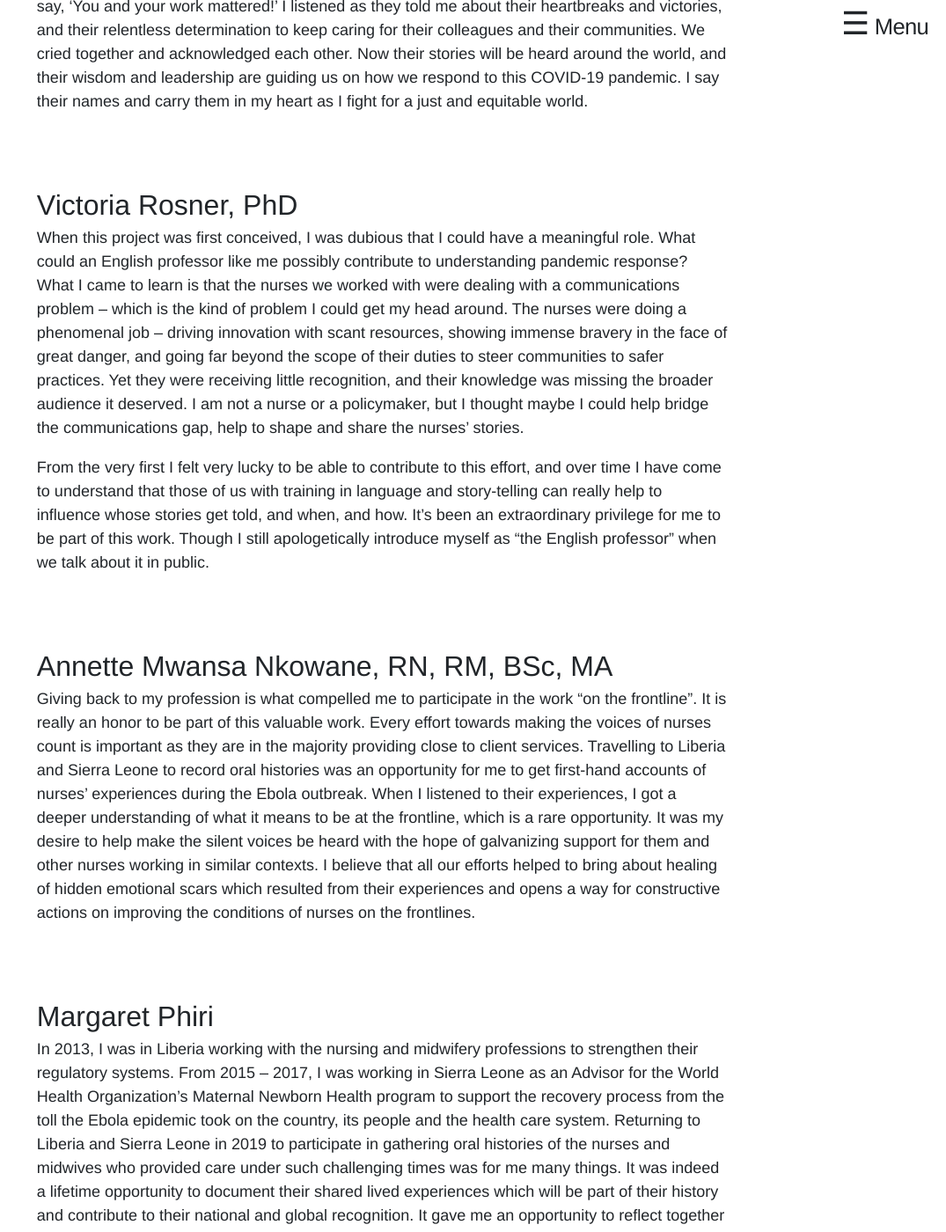
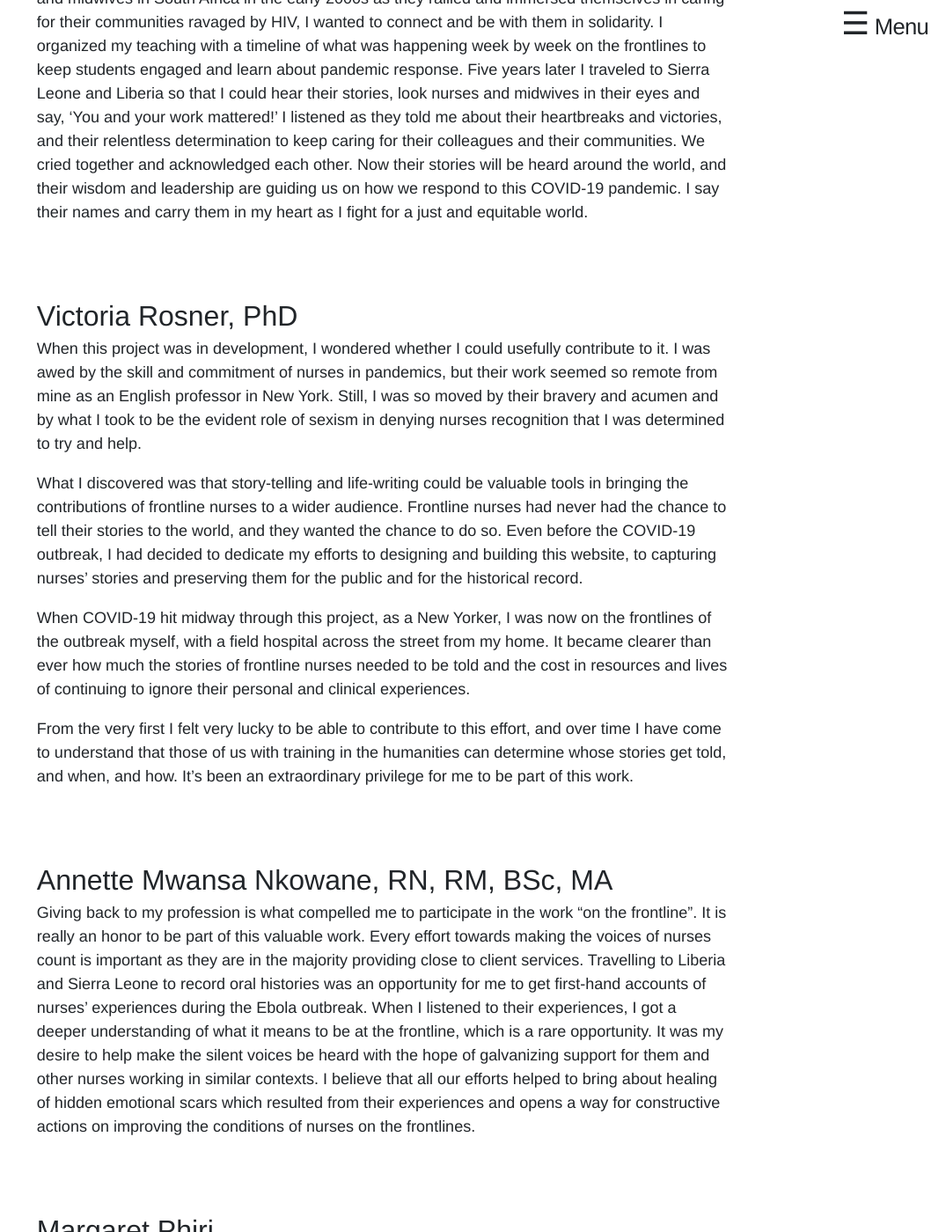
Before and after one commit to elotroalex/frontlines, a Jekyll site: the page built from pages/reflections.md, in a window 1280 px wide and 1400 px high, scrolled down 657 px. Shown: the whole window at 88% size, without its empty margins (205-1280 px from the left). Built offline with Jekyll 4.4.1, drawn with Linux system fonts in a browser that asks for light colours; some web fonts are replaced; some of the changed text lies outside the part shown.

Commit message:
Update reflections.md
Added in blurb at the top and added new version of Victoria's reflection

```diff
--- a/pages/reflections.md
+++ b/pages/reflections.md
@@ -3,6 +3,12 @@
 title: Reflections
 permalink: /reflections/
 ---
+
+The Frontline Nurses team is composed of diverse individuals, each of whom brought their own interests and histories to bear on the work.
+
+In the reflections below, we share with you our motivations for undertaking this project, and how it has changed us.
+
+
 
 ## Jennifer Dohrn, DNP, CNM, FAAN
 
@@ -10,9 +16,13 @@
 
 ## Victoria Rosner, PhD
 
-When this project was first conceived, I was dubious that I could have a meaningful role.  What could an English professor like me possibly contribute to understanding pandemic response?  What I came to learn is that the nurses we worked with were dealing with a communications problem – which is the kind of problem I could get my head around. The nurses were doing a phenomenal job – driving innovation with scant resources, showing immense bravery in the face of great danger, and going far beyond the scope of their duties to steer communities to safer practices.  Yet they were receiving little recognition, and their knowledge was missing the broader audience it deserved.  I am not a nurse or a policymaker, but I thought maybe I could help bridge the communications gap, help to shape and share the nurses’ stories.
+When this project was in development, I wondered whether I could usefully contribute to it. I was awed by the skill and commitment of nurses in pandemics, but their work seemed so remote from mine as an English professor in New York.  Still, I was so moved by their bravery and acumen and by what I took to be the evident role of sexism in denying nurses recognition that I was determined to try and help.
 
-From the very first I felt very lucky to be able to contribute to this effort, and over time I have come to understand that those of us with training in language and story-telling can really help to influence whose stories get told, and when, and how.  It’s been an extraordinary privilege for me to be part of this work.  Though I still apologetically introduce myself as “the English professor” when we talk about it in public.
+What I discovered was that story-telling and life-writing could be valuable tools in bringing the contributions of frontline nurses to a wider audience.  Frontline nurses had never had the chance to tell their stories to the world, and they wanted the chance to do so.  Even before the COVID-19 outbreak, I had decided to dedicate my efforts to designing and building this website, to capturing nurses’ stories and preserving them for the public and for the historical record.
+
+When COVID-19 hit midway through this project, as a New Yorker, I was now on the frontlines of the outbreak myself, with a field hospital across the street from my home.  It became clearer than ever how much the stories of frontline nurses needed to be told and the cost in resources and lives of continuing to ignore their personal and clinical experiences.
+
+From the very first I felt very lucky to be able to contribute to this effort, and over time I have come to understand that those of us with training in the humanities can determine whose stories get told, and when, and how. It’s been an extraordinary privilege for me to be part of this work.
 
 ## Annette Mwansa Nkowane, RN, RM, BSc, MA
 
```
